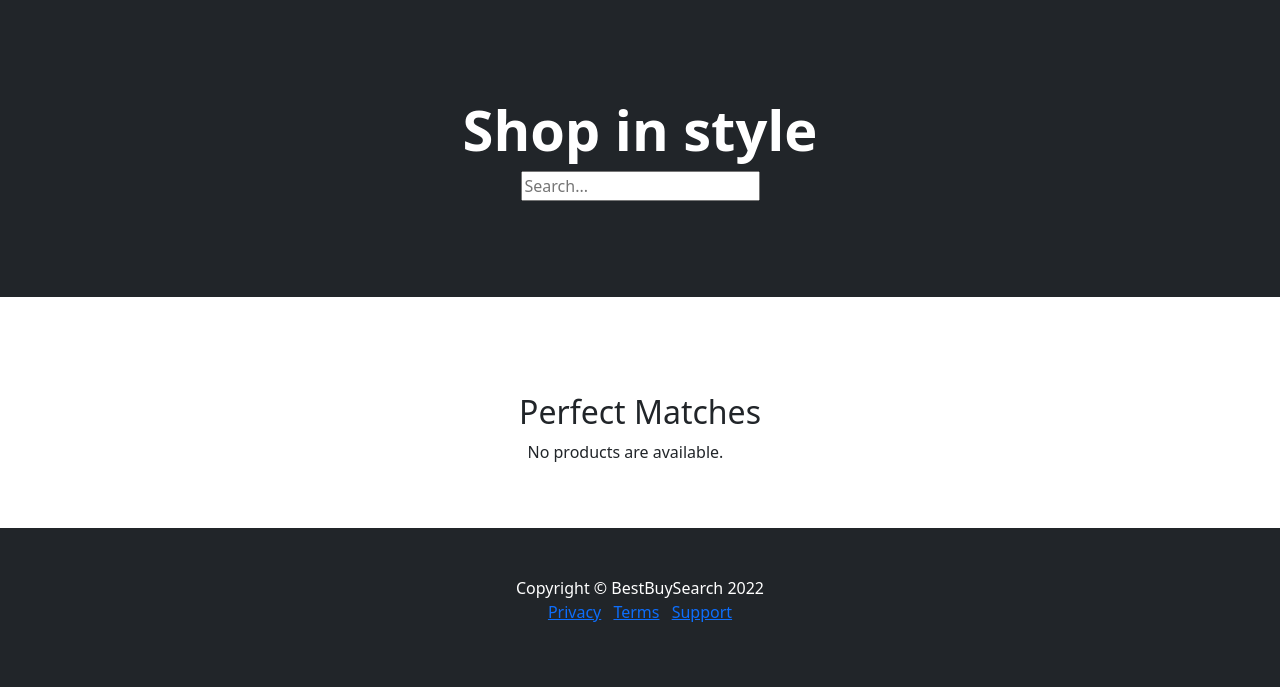
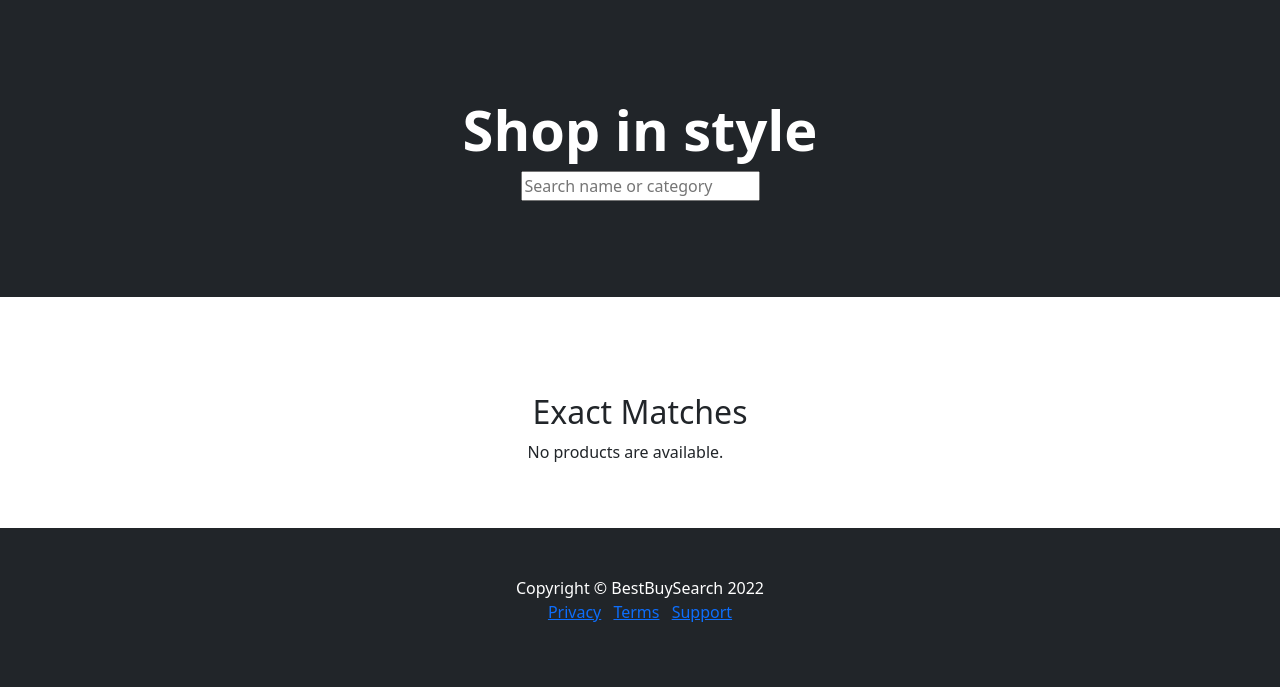
Before and after one commit to SethCram/Best-Buy-Search-Project, a Django app: page /BestBuySearch/products/exact_search/ in a window 1280 px wide. Shown: the part 56-743 px from the top of the page. Run offline with Django 4.2, Linux system fonts and the light colour scheme; data that the repository does not hold is empty; some libraries are stand-ins or nearby versions.

Commit message:
Changed templates to link to details page + can now input description.

```diff
--- a/mysite/BestBuySearch/templates/BestBuySearch/all_products.html
+++ b/mysite/BestBuySearch/templates/BestBuySearch/all_products.html
@@ -51,7 +51,7 @@
                                 </div>
                                 <!-- Product actions-->
                                 <div class="card-footer p-4 pt-0 border-top-0 bg-transparent">
-                                    <div class="text-center"><a class="btn btn-outline-dark mt-auto" href="#">View details</a></div>
+                                    <div class="text-center"><a class="btn btn-outline-dark mt-auto" href="{% url 'BestBuySearch:product_details' vendorproduct.PID %}">View details</a></div>
                                 </div>
                             </div>
                         </div>
--- a/mysite/BestBuySearch/templates/BestBuySearch/base.html
+++ b/mysite/BestBuySearch/templates/BestBuySearch/base.html
@@ -9,9 +9,11 @@
         <meta name="author" content="Seth Cram" />
 
         <title>
-        {% block title %}
-            BestBuySearch Shop
-        {% endblock title %}
+
+            {% block title %}
+                Home
+            {% endblock title %}
+            - BestBuySearch Shop
         </title>
 
         <!-- Favicon-->
--- a/mysite/BestBuySearch/templates/BestBuySearch/checkout.html
+++ b/mysite/BestBuySearch/templates/BestBuySearch/checkout.html
@@ -6,7 +6,7 @@
   <head>
 
     {% block title %}
-      Shop Checkout
+      Checkout
     {% endblock title %}
 
     {% block more_styling %}
--- a/mysite/BestBuySearch/templates/BestBuySearch/exact_results.html
+++ b/mysite/BestBuySearch/templates/BestBuySearch/exact_results.html
@@ -6,7 +6,7 @@
         <!-- inherited -->
 
         {% block title %}
-            Precise Search
+            Exact Search
         {% endblock title %}
 
 
@@ -18,14 +18,14 @@
         {% block search_bar %}
             <!-- search bar -->
             <form action="{% url 'BestBuySearch:exact_results' %}" method="get">
-            <input name="q" type="text" placeholder="Search...">
+            <input name="q" type="text" placeholder="Search name or category">
             </form>
         {% endblock search_bar %}
 
 
         <!-- Perfect match -->
         {% block section_title %}
-            <h2> Perfect Matches </h2>
+            <h2> Exact Matches </h2>
         {% endblock section_title %}
 
         <!-- listings -->
--- a/mysite/BestBuySearch/templates/BestBuySearch/products.html
+++ b/mysite/BestBuySearch/templates/BestBuySearch/products.html
@@ -38,7 +38,7 @@
                                     {% if user.is_customer %}
                                         <div class="text-center"><a class="btn btn-outline-dark mt-auto" href="{% url 'BestBuySearch:add_to_cart' vendorproduct.PID %}">Add to cart</a></div>
                                     {% endif %}
-                                    <div class="text-center"><a class="btn btn-outline-dark mt-auto" href="#">View details</a></div>
+                                    <div class="text-center"><a class="btn btn-outline-dark mt-auto" href="{% url 'BestBuySearch:product_details' vendorproduct.PID %}">View details</a></div>
                                 </div>
                             </div>
                         </div>
--- a/mysite/BestBuySearch/templates/BestBuySearch/similar_results.html
+++ b/mysite/BestBuySearch/templates/BestBuySearch/similar_results.html
@@ -15,7 +15,7 @@
             <!-- search bar -->
             {% block search_bar %}
                 <form action="{% url 'BestBuySearch:similar_results' %}" method="get">
-                    <input name="q" type="text" placeholder="Search...">
+                    <input name="q" type="text" placeholder="Search name or category">
                 </form>
             {% endblock search_bar %}
 
@@ -47,7 +47,7 @@
                                     {% if user.is_customer %}
                                         <div class="text-center"><a class="btn btn-outline-dark mt-auto" href="{% url 'BestBuySearch:add_to_cart' vendorproduct.PID %}">Add to cart</a></div>
                                     {% endif %}
-                                        <div class="text-center"><a class="btn btn-outline-dark mt-auto" href="#">View details</a></div>
+                                        <div class="text-center"><a class="btn btn-outline-dark mt-auto" href="{% url 'BestBuySearch:product_details' vendorproduct.PID %}">View details</a></div>
                                 </div>
                             </div>
                         </div>
--- a/mysite/BestBuySearch/views.py
+++ b/mysite/BestBuySearch/views.py
@@ -281,7 +281,7 @@ class AllProductsView( generic.ListView ):
 @method_decorator([login_required, vendor_required], name = 'dispatch') #why dispatch?
 class ProductCreateView( LoginRequiredMixin, generic.edit.CreateView ):
     model = VendorProduct
-    fields = ['name', 'cost', 'category', 'payment_type', 'quantity', 'small_display_image', 'big_display_image']
+    fields = ['name', 'cost', 'category', 'payment_type', 'product_description', 'brief_description', 'quantity', 'small_display_image', 'big_display_image']
     template_name = 'BestBuySearch/VendorProduct_add.html'
 
     def form_valid(self, form):
@@ -296,7 +296,7 @@ class ProductCreateView( LoginRequiredMixin, generic.edit.CreateView ):
 @method_decorator([login_required, vendor_required], name = 'dispatch') #why dispatch?
 class ProductUpdateView( generic.edit.UpdateView ):
     model = VendorProduct
-    fields = ['name', 'cost', 'category', 'payment_type', 'quantity', 'small_display_image', 'big_display_image']
+    fields = ['name', 'cost', 'category', 'payment_type', 'product_description', 'brief_description', 'quantity', 'small_display_image', 'big_display_image']
     template_name = 'BestBuySearch/VendorProduct_edit.html'
     success_url = reverse_lazy('BestBuySearch:all_products')
 
```
Also changed, not shown: mysite/BestBuySearch/templates/BestBuySearch/product_details.html (+6 -23 lines).
